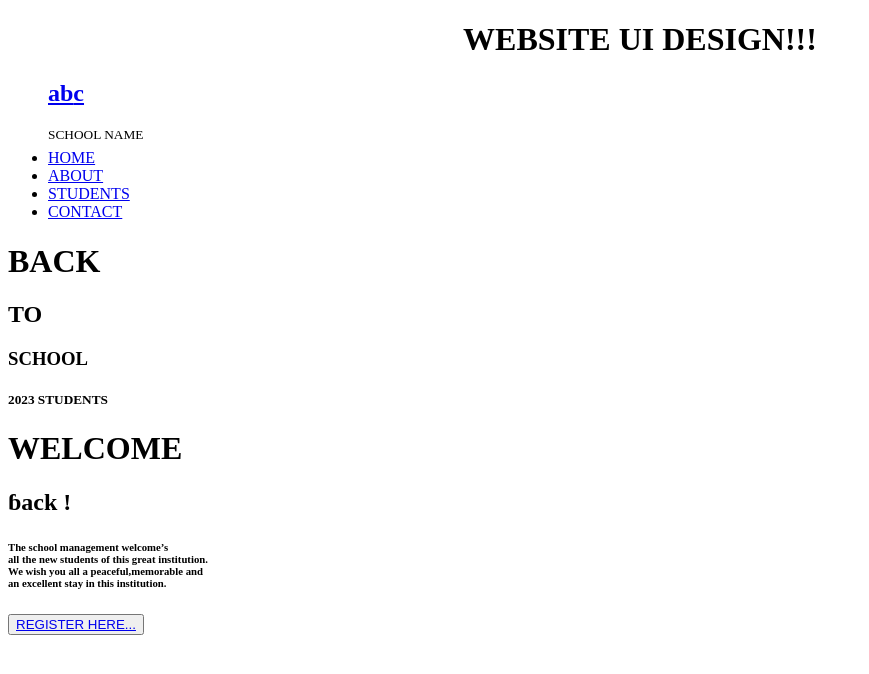
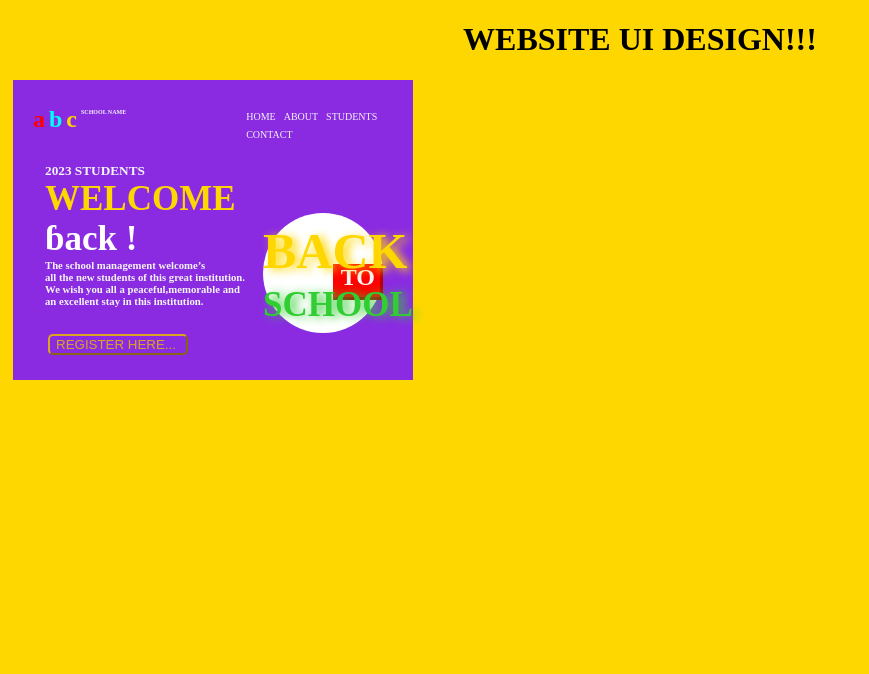
Before and after one commit to victortech2023/Victor, a plain HTML site: page index.html in a window 1280 px wide. Shown: the whole page, without its empty margins (0-869 px from the left). Drawn offline with Linux system fonts and the light colour scheme; files that its build step writes are made by us from their sources.

Commit message:
Add files via upload

```diff
--- a/index.html
+++ b/index.html
@@ -3,7 +3,7 @@
 <html>
 <head>
   <meta http-equiv="CONTENT-TYPE" content="text/html; charset=UTF-8">
-  <link rel="stylesheet" href="styles/style.css"/>
+  <link rel="stylesheet" href="styles/Destyle.css"/>
   <title>Design</title>
 </head>
 <body>
```
